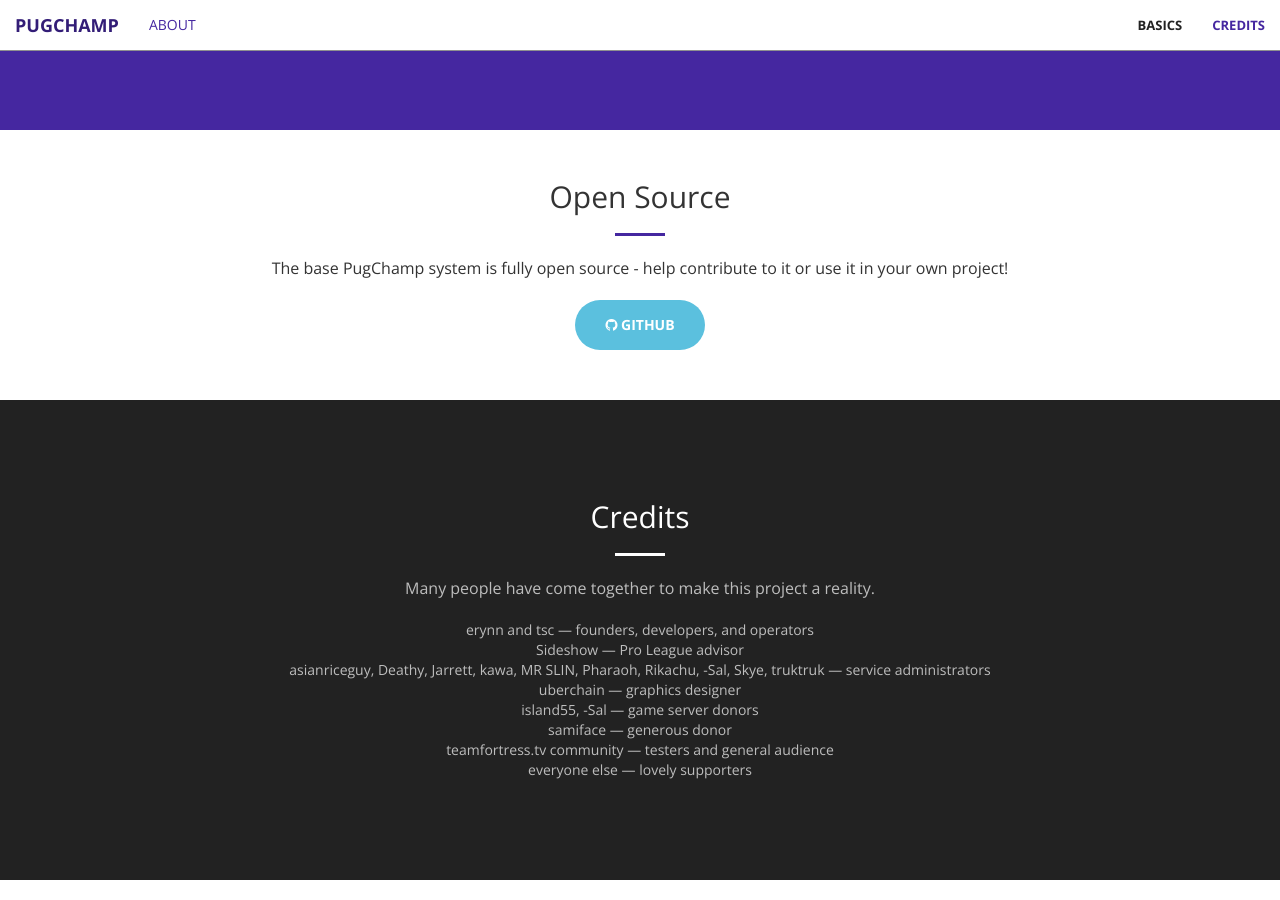
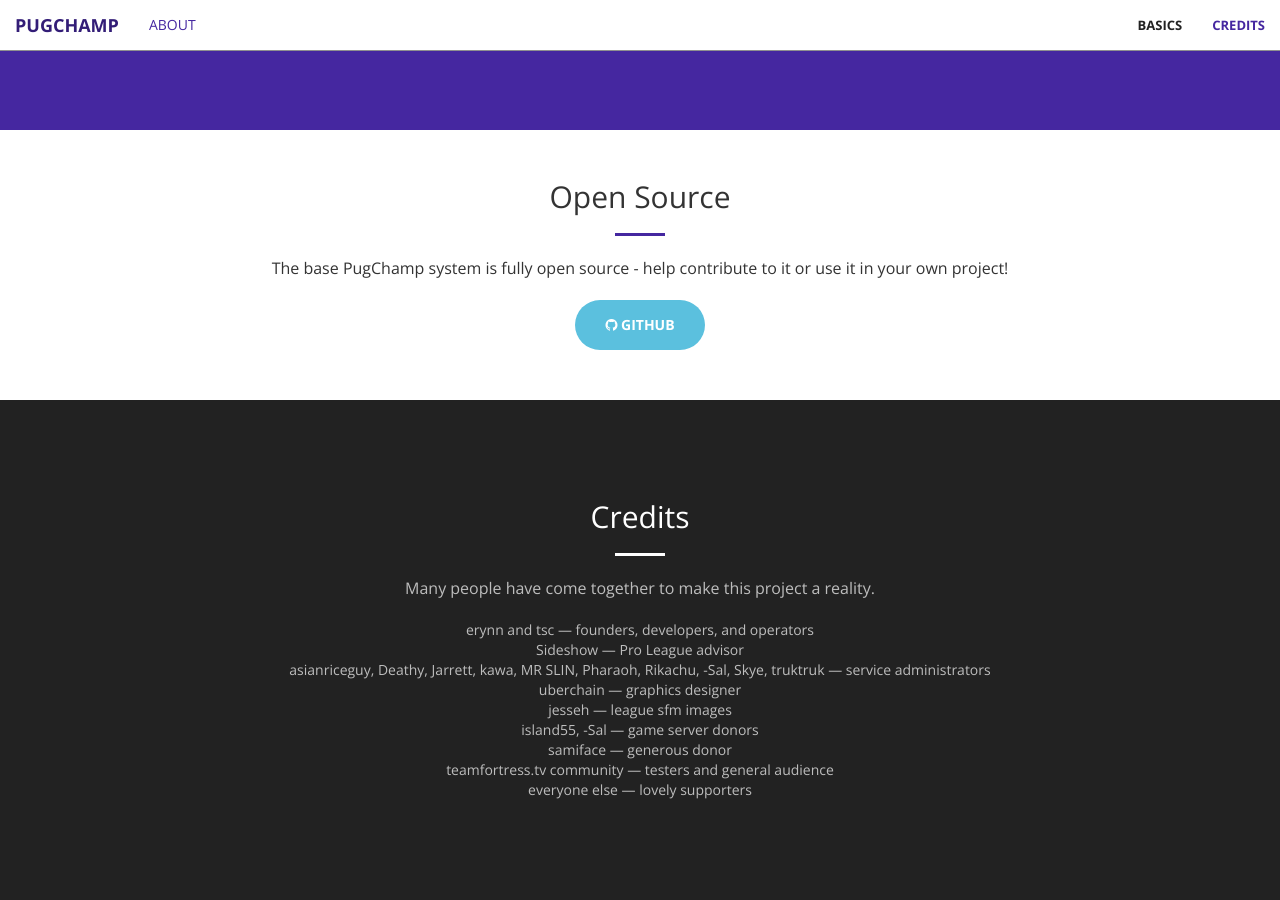
Before and after one commit to ChampGG/pug.champ.gg, a Jekyll site: the page built from about.html, in a window 1280 px wide and 900 px high, scrolled down 840 px. Built offline with Jekyll 4.4.1, drawn with Linux system fonts in a browser that asks for light colours.

Commit message:
add contributor

```diff
--- a/about.html
+++ b/about.html
@@ -58,6 +58,8 @@
                     <br>
                     uberchain &mdash; graphics designer
                     <br>
+					jesseh &mdash; league sfm images
+					<br>
                     island55, -Sal &mdash; game server donors
                     <br>
                     samiface &mdash; generous donor
```
